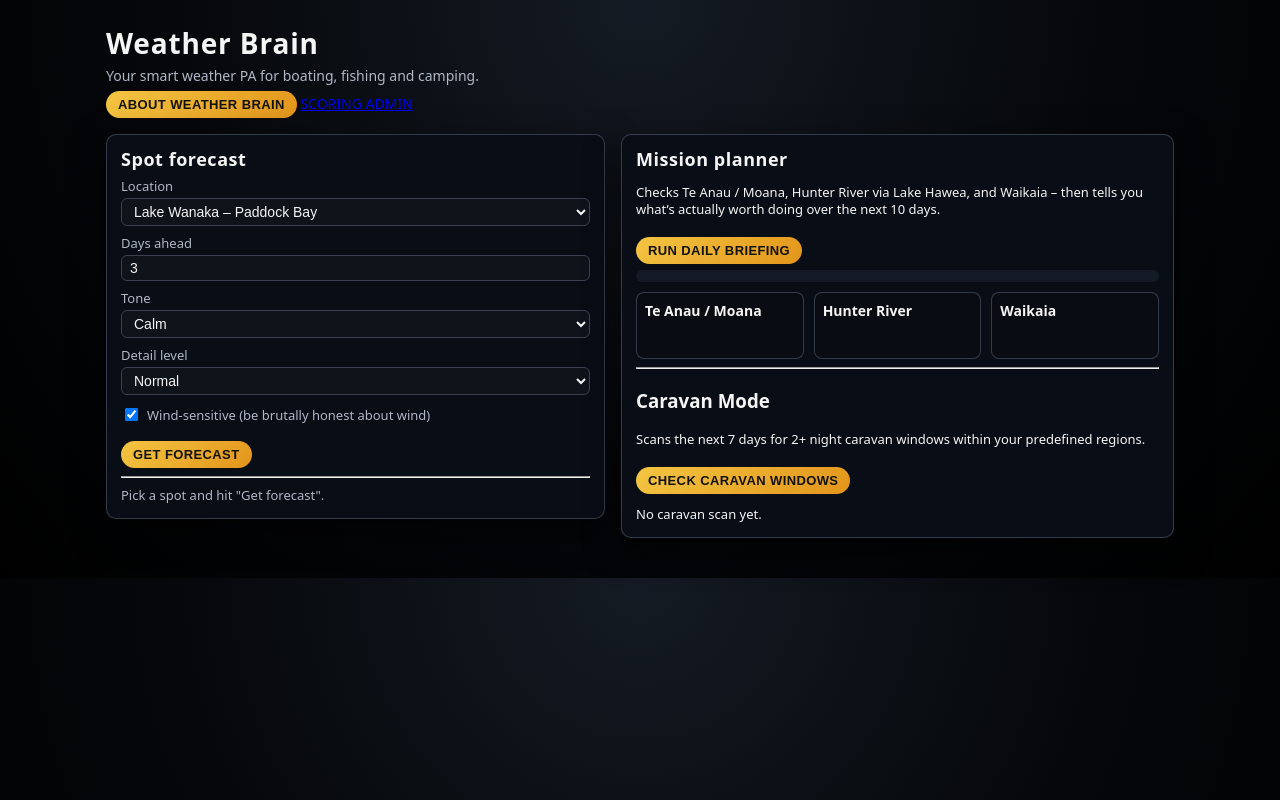
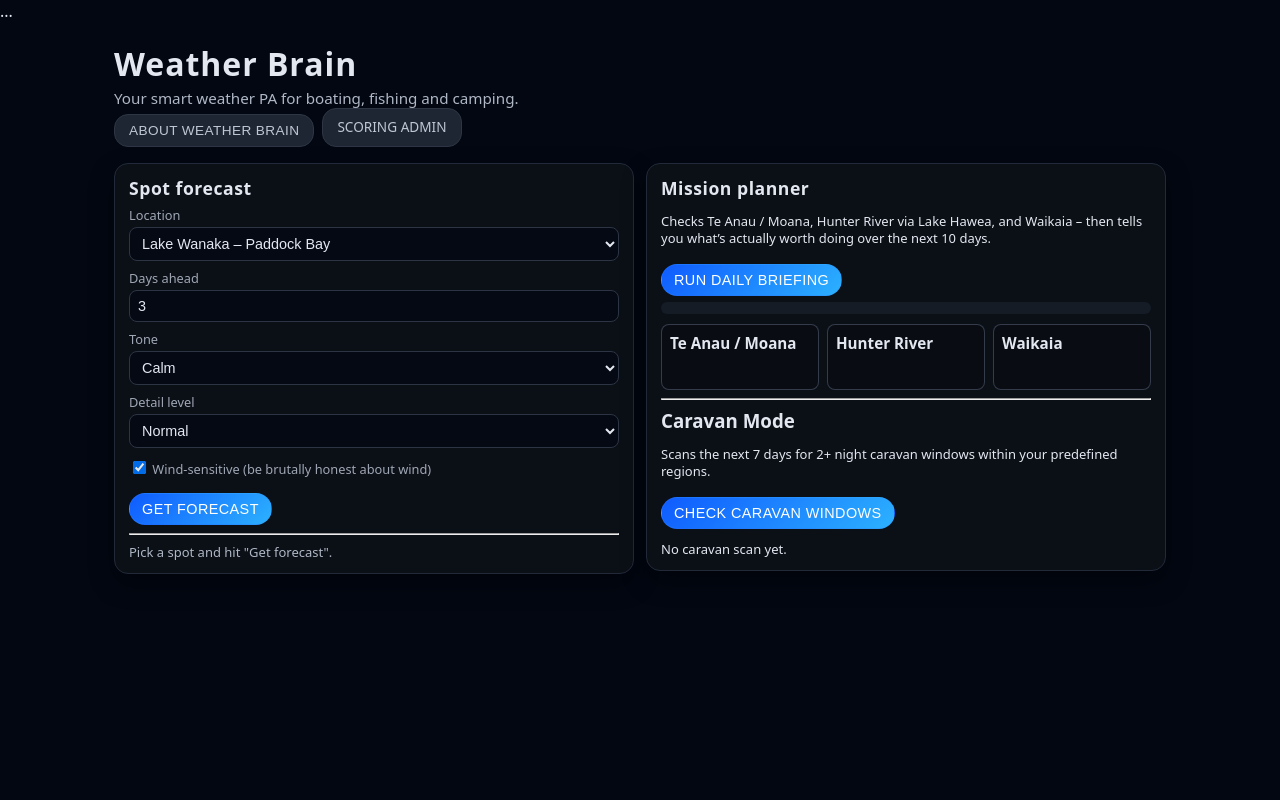
Before and after one commit to carlmcneil-ops/weatherbrain, a FastAPI app: page / in a window 1280 px wide. Run offline with FastAPI, Linux system fonts and the light colour scheme.

Commit message:
Tidy mobile header nav + mobile tweaks

```diff
--- a/static/style.css
+++ b/static/style.css
@@ -265,3 +265,330 @@
         grid-template-columns: 1fr;
     }
 }
+/* ---------- Base tweaks ---------- */
+
+body {
+  margin: 0;
+  font-family: system-ui, -apple-system, BlinkMacSystemFont, "SF Pro Text",
+    "Helvetica Neue", Arial, sans-serif;
+  background: #020712;
+  color: #e3e7f0;
+}
+
+.page {
+  max-width: 1100px;
+  margin: 0 auto;
+  padding: 12px 12px 24px;
+}
+
+.header h1 {
+  font-size: 1.7rem;
+  margin-bottom: 0.2rem;
+}
+
+.header p {
+  margin-top: 0;
+  font-size: 0.95rem;
+}
+
+/* Cards & layout */
+
+.layout {
+  display: flex;
+  flex-direction: column;         /* mobile default: stack */
+  gap: 12px;
+}
+
+.card {
+  background: #0b1017;
+  border-radius: 14px;
+  border: 1px solid #222a3a;
+  padding: 12px 14px;
+  box-shadow: 0 10px 24px rgba(0, 0, 0, 0.45);
+}
+
+.card h2 {
+  margin: 0 0 4px;
+  font-size: 1.1rem;
+}
+
+/* Make form rows more finger-friendly */
+
+.form-row {
+  margin-bottom: 8px;
+}
+
+.form-row label {
+  display: block;
+  font-size: 0.8rem;
+  margin-bottom: 3px;
+  opacity: 0.9;
+}
+
+input[type="number"],
+select {
+  width: 100%;
+  padding: 7px 8px;
+  border-radius: 8px;
+  border: 1px solid #2d3545;
+  background: #050914;
+  color: #e3e7f0;
+  font-size: 0.9rem;
+}
+
+/* Buttons */
+
+button,
+.btn {
+  display: inline-flex;
+  align-items: center;
+  justify-content: center;
+  padding: 7px 12px;
+  border-radius: 999px;
+  border: 1px solid #3c93ff33;
+  background: linear-gradient(135deg, #0f5bff, #2cb1ff);
+  color: #fff;
+  font-size: 0.9rem;
+  font-weight: 500;
+  cursor: pointer;
+  text-decoration: none;
+  white-space: nowrap;
+}
+
+button:hover,
+.btn:hover {
+  filter: brightness(1.08);
+}
+
+/* In the cards, make the main actions full-width on small screens */
+#run-forecast,
+#run-briefing,
+#caravan-check-btn {
+  width: 100%;
+  margin-top: 4px;
+}
+
+/* Detail cards (Te Anau / Hunter / Waikaia) */
+
+.details-grid {
+  display: grid;
+  grid-template-columns: 1fr;
+  gap: 8px;
+  margin-top: 10px;
+}
+
+.detail-card h3 {
+  font-size: 0.95rem;
+  margin: 0 0 2px;
+}
+
+/* Badges & pills */
+
+.badge {
+  display: inline-flex;
+  align-items: center;
+  padding: 2px 8px;
+  border-radius: 999px;
+  font-size: 0.7rem;
+  font-weight: 600;
+  letter-spacing: 0.04em;
+}
+
+.badge-go {
+  background: #0d4f2a;
+  color: #9effc1;
+}
+
+.badge-maybe {
+  background: #4d430f;
+  color: #ffe89b;
+}
+
+.badge-hold {
+  background: #463016;
+  color: #ffd0a3;
+}
+
+.badge-nowindow {
+  background: #31121a;
+  color: #ff9aa7;
+}
+
+.pill {
+  display: inline-flex;
+  align-items: center;
+  padding: 2px 8px;
+  border-radius: 999px;
+  font-size: 0.7rem;
+  text-transform: uppercase;
+  letter-spacing: 0.06em;
+}
+
+.pill-go {
+  background: #14532d;
+  color: #bbf7d0;
+}
+
+/* Forecast output */
+
+.forecast-output .day-block {
+  margin-bottom: 10px;
+}
+
+.forecast-output .day-head {
+  display: inline-block;
+  padding: 2px 8px;
+  border-radius: 999px;
+  background: #111827;
+  font-size: 0.75rem;
+  margin-bottom: 2px;
+}
+
+/* Caravan Mode section */
+
+#caravan-card h3 {
+  margin-top: 4px;
+  margin-bottom: 4px;
+}
+
+#caravan-output p {
+  margin: 2px 0;
+  font-size: 0.85rem;
+}
+
+/* ---------- Bigger screens ---------- */
+
+@media (min-width: 768px) {
+  .page {
+    padding: 20px 24px 40px;
+  }
+
+  .header h1 {
+    font-size: 2rem;
+  }
+
+  .layout {
+    flex-direction: row;          /* side-by-side on desktop */
+  }
+
+  .layout > .card {
+    flex: 1 1 0;
+  }
+
+  .details-grid {
+    grid-template-columns: repeat(3, minmax(0, 1fr));
+  }
+
+  #run-forecast,
+  #run-briefing,
+  #caravan-check-btn {
+    width: auto;
+  }
+}
+/* ---------- Mobile layout tweaks ---------- */
+
+@media (max-width: 768px) {
+  html, body {
+    font-size: 16px;
+    margin: 0;
+    padding: 0;
+  }
+
+  .page {
+    padding: 12px;
+  }
+
+  .header h1 {
+    font-size: 1.6rem;
+    line-height: 1.2;
+  }
+
+  .header p {
+    font-size: 0.95rem;
+  }
+
+  /* Make the two main cards stack vertically instead of side-by-side */
+  .layout {
+    display: flex;
+    flex-direction: column;
+    gap: 16px;
+  }
+
+  .card {
+    width: 100%;
+    box-sizing: border-box;
+    padding: 14px 14px;
+  }
+
+  /* Make buttons easy to hit with a thumb */
+  button,
+  .btn {
+    width: 100%;
+    max-width: 100%;
+    text-align: center;
+  }
+
+  /* Detail cards (Te Anau / Hunter / Waikaia / caravan options) */
+  .details-grid {
+    display: block;
+  }
+
+  .detail-card {
+    width: 100%;
+    margin-bottom: 10px;
+  }
+
+  /* Forecast text – a bit more breathing room */
+  .forecast-output {
+    font-size: 0.95rem;
+    line-height: 1.45;
+  }
+
+  /* Badges / pills not so cramped */
+  .badge,
+  .pill {
+    font-size: 0.8rem;
+    padding: 3px 8px;
+  }
+}
+/* ===== Top nav chips ===== */
+
+.nav-chips {
+  display: flex;
+  gap: 8px;
+  margin-bottom: 14px;
+  flex-wrap: wrap;
+}
+
+.chip {
+  background: #1f2633;
+  color: #bfc6d4;
+  border: 1px solid #2e3645;
+  padding: 8px 14px;
+  border-radius: 14px;
+  font-size: 0.85rem;
+  cursor: pointer;
+  text-decoration: none;
+  display: inline-block;
+}
+
+.chip:hover {
+  background: #2a3242;
+  border-color: #3c4557;
+  color: white;
+}
+
+.chip:active {
+  transform: scale(0.97);
+}
+
+/* Mobile tweak */
+@media (max-width: 768px) {
+  .nav-chips {
+    gap: 6px;
+  }
+  .chip {
+    padding: 7px 12px;
+    font-size: 0.8rem;
+  }
+}
--- a/templates/index.html
+++ b/templates/index.html
@@ -1,9 +1,12 @@
 <!DOCTYPE html>
 <html lang="en">
 <head>
+   <head>
     <meta charset="UTF-8">
+    <meta name="viewport" content="width=device-width, initial-scale=1">
     <title>Weather Brain – Carl’s Weather PA</title>
     <link rel="stylesheet" href="/static/style.css">
+    ...
 
     <!-- Modal styles only (do not touch existing layout / buttons) -->
     <style>
@@ -89,10 +92,10 @@
       <h1>Weather Brain</h1>
       <p>Your smart weather PA for boating, fishing and camping.</p>
 
-      <p class="small">
-        <button id="about-btn" class="btn">ABOUT WEATHER BRAIN</button>
-        <a href="/admin" class="btn">SCORING ADMIN</a>
-      </p>
+      <div class="nav-chips">
+  <button id="about-btn" class="chip">ABOUT WEATHER BRAIN</button>
+  <a href="/admin" class="chip">SCORING ADMIN</a>
+</div>
     </div>
 
     <div class="layout">
```
